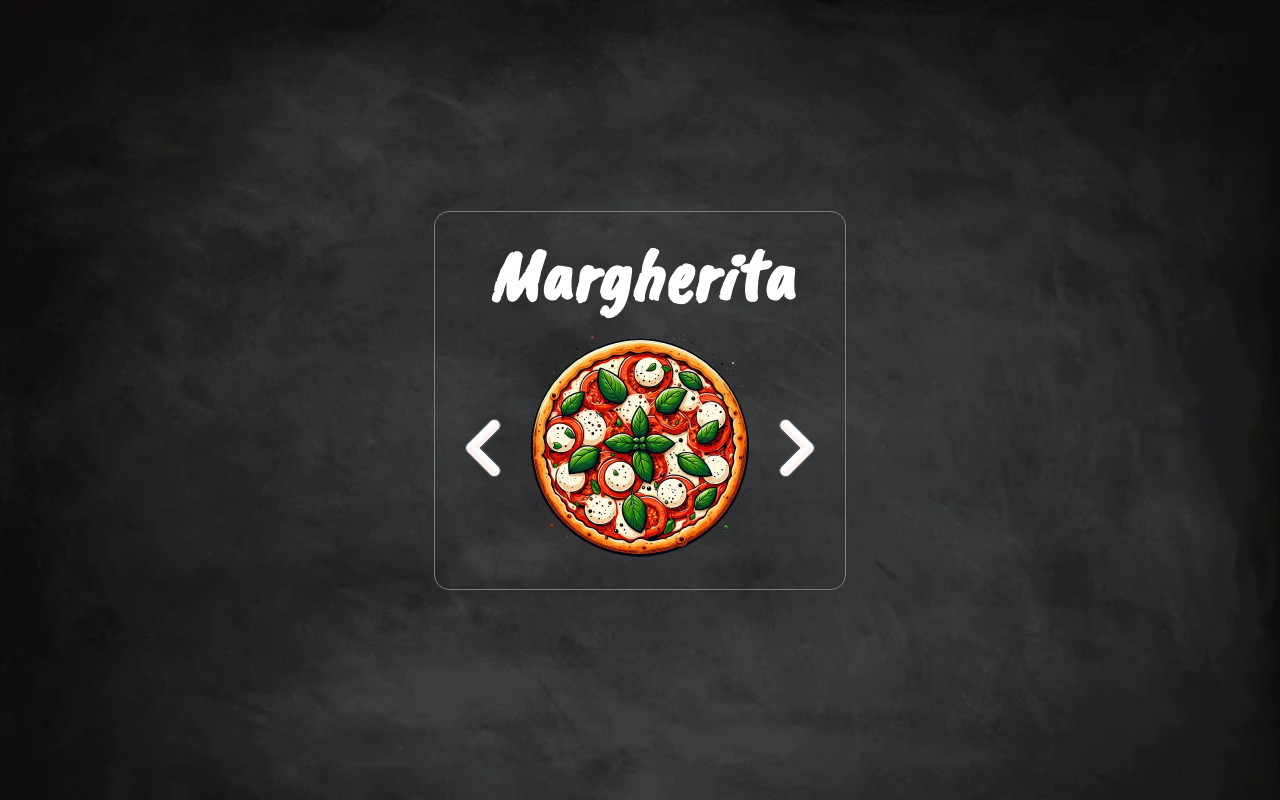
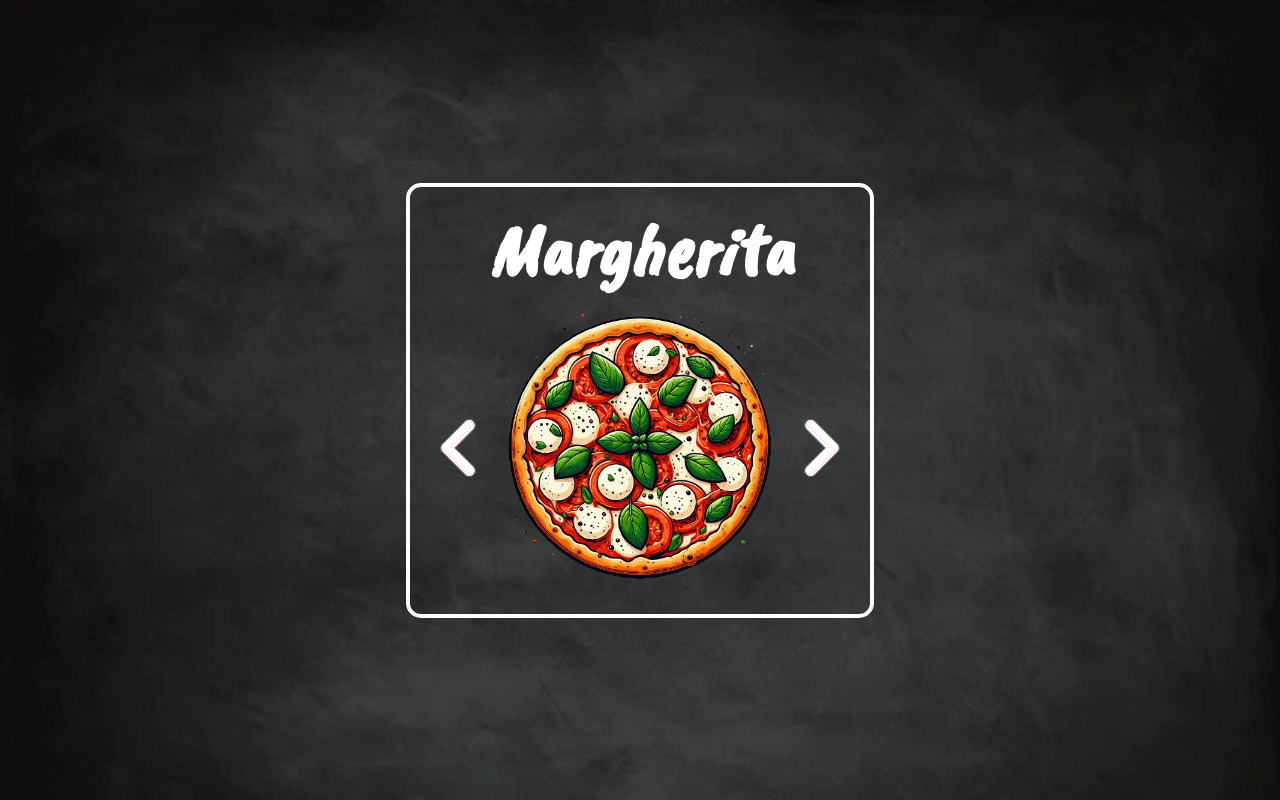
Before and after one commit to Ghayth-Sabeaallil/PizzaCal, a React (Vite) app: page / in a window 1280 px wide. Built offline with nearby package versions, Linux system fonts and the light colour scheme.

Commit message:
animation and border

```diff
--- a/src/Components/PizzaImgDiv/PizzaImgDiv.css
+++ b/src/Components/PizzaImgDiv/PizzaImgDiv.css
@@ -2,7 +2,7 @@
   width: fit-content;
   height: fit-content;
   padding: 1rem;
-  border: 1px solid rgb(128, 125, 125);
+  border: 4px solid rgb(255, 255, 255);
   border-radius: 15px;
   display: flex;
   align-items: center;
@@ -13,6 +13,17 @@
   font-style: italic;
   color: white;
 }
+.pizza-img {
+  -webkit-animation: spin 4s linear infinite;
+  -moz-animation: spin 4s linear infinite;
+  animation: spin 50s linear infinite;
+}
+@-moz-keyframes spin {
+  100% {
+    -moz-transform: rotate(360deg);
+  }
+}
+
 .img-arrow {
   display: flex;
   align-items: center;
--- a/src/Components/PizzaImgDiv/PizzaImgDiv.tsx
+++ b/src/Components/PizzaImgDiv/PizzaImgDiv.tsx
@@ -11,7 +11,7 @@ const PizzaImgDiv = ({ pizzaDB }: any) => {
             <h2>{pizzaDB[id].namn}</h2>
             <div className="img-arrow">
                 <img onClick={() => setId((count) => (count > 0) ? count - 1 : 0)} src="../assets/img/left.png" alt="" />
-                <img onClick={clickhandle} src={pizzaDB[id].img} width="250" height="250" />
+                <img className="pizza-img" onClick={clickhandle} src={pizzaDB[id].img} width="300" height="300" />
                 <img onClick={() => setId((count) => (count <= 5) ? count + 1 : 6)} src="../assets/img/right.png" alt="" />
             </div>
         </div>
```
Also changed, not shown: assets/img/Pepperoni.png.
